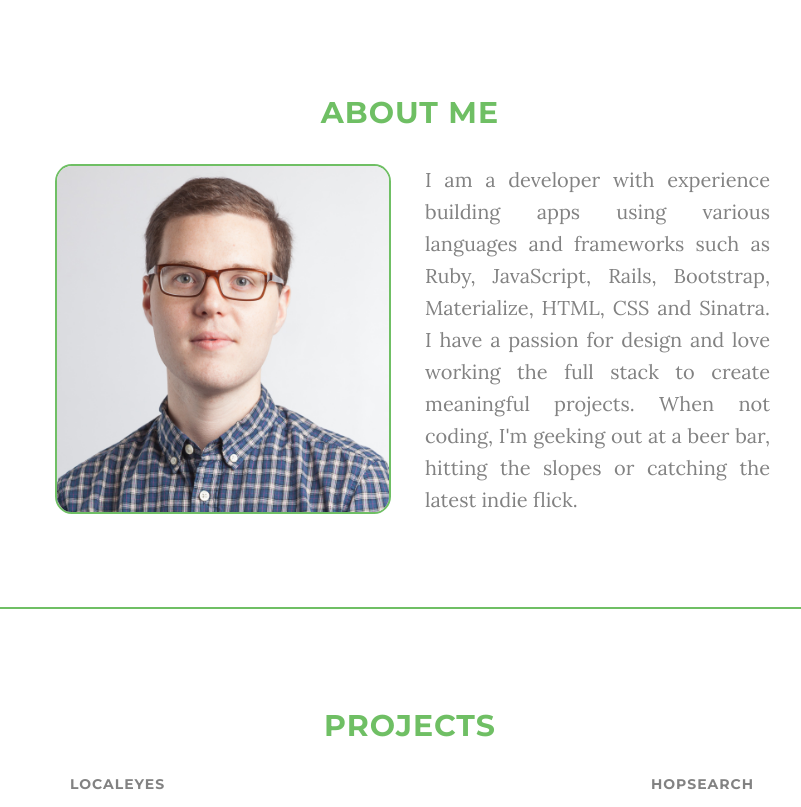
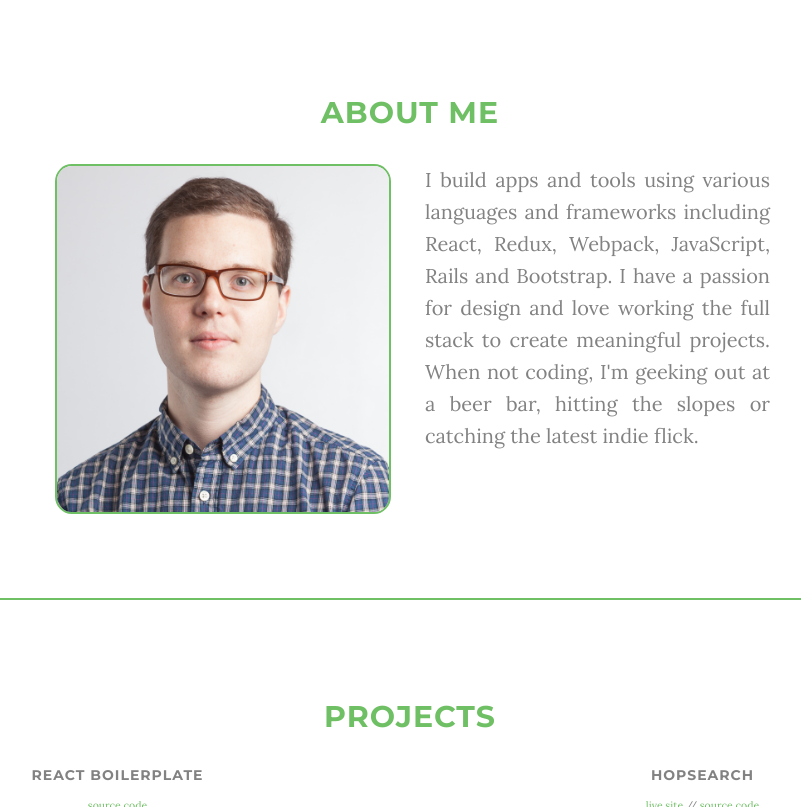
Before and after one commit to jmcolella/jmcolella.github.io, a Jekyll site: the page built from index.html, in a window 1280 px wide and 900 px high, scrolled down 811 px, cut to the strip 93-900 px from the top of the window. Shown: the whole strip, without its empty margins (230-1031 px from the left). Built offline with Jekyll 4.4.1, drawn with Linux system fonts in a browser that asks for light colours; some of the changed text lies outside the part shown.

Commit message:
update about section and projects

```diff
--- a/_includes/about.html
+++ b/_includes/about.html
@@ -7,7 +7,9 @@
              <img  id="my-picture" src="../img/john-headshot.jpg"/>
             </div>
             <div class="col-xs-12 col-sm-6 col-md-6 col-lg-6">
-                <p id="about-text">I am a developer with experience building apps using various languages and frameworks such as Ruby, JavaScript, Rails, Bootstrap, Materialize, HTML, CSS and Sinatra. I have a passion for design and love working the full stack to create meaningful projects. When not coding, I'm geeking out at a beer bar, hitting the slopes or catching the latest indie flick.</p>
+                <p id="about-text">
+                  I build apps and tools using various languages and frameworks including React, Redux, Webpack, JavaScript, Rails and Bootstrap. I have a passion for design and love working the full stack to create meaningful projects. When not coding, I'm geeking out at a beer bar, hitting the slopes or catching the latest indie flick.
+                </p>
             </div>
         </div>
     </div>
```
Also changed, not shown: _data/projects.yml (+3 -4 lines), _data/projects_row_2.yml (+10 -5 lines), 5 other files.
